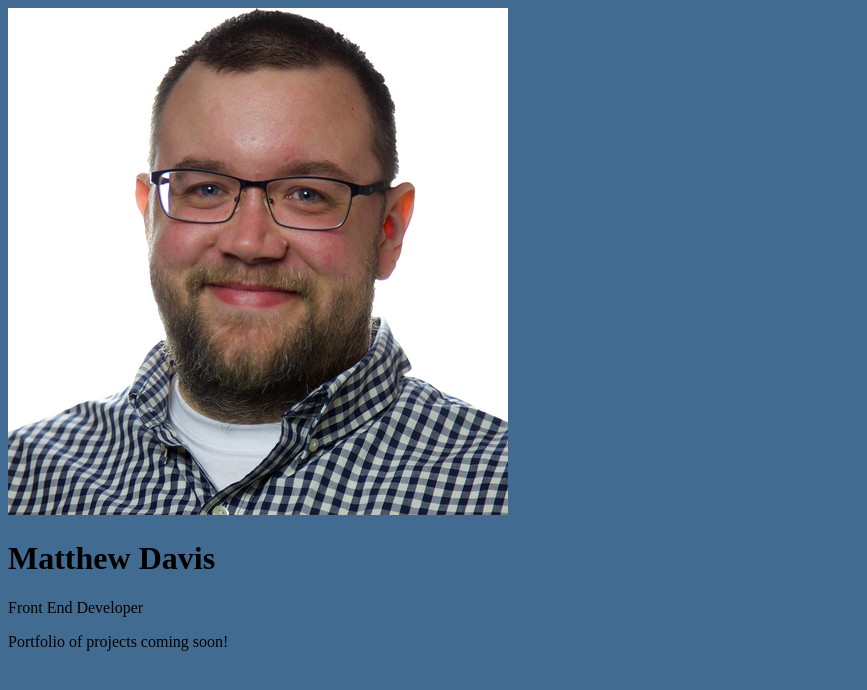
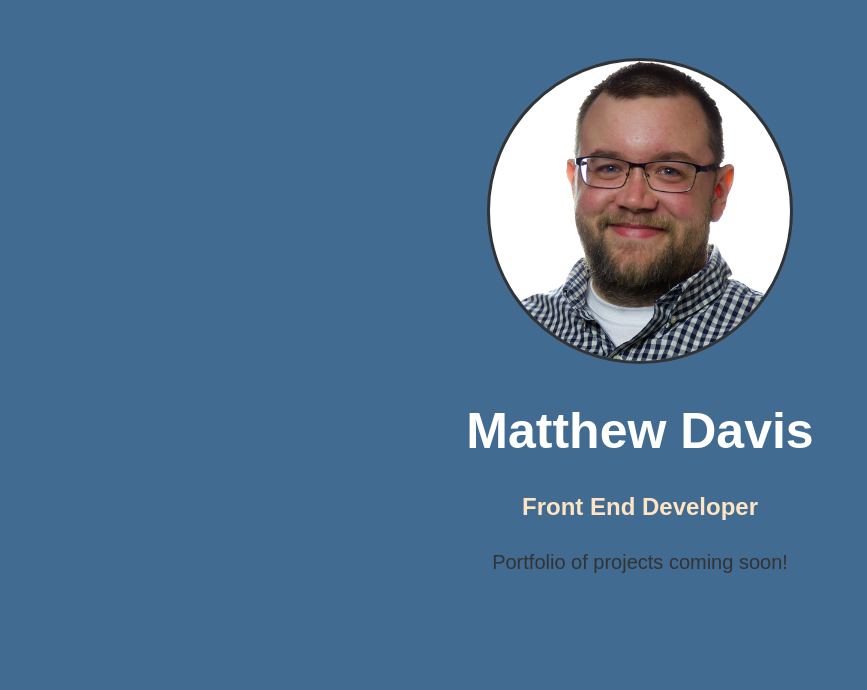
Before and after one commit to mattddev/mattddev, a plain HTML site: page index.html in a window 1280 px wide. Shown: the whole page, without its empty margins (0-867 px from the left). Drawn offline with Linux system fonts and the light colour scheme.

Commit message:
Minor changes

```diff
--- a/css/styles.css
+++ b/css/styles.css
@@ -1,7 +1,28 @@
 body {
     background-color: #426b92;
+    text-align: center;
+    font-family: Arial, Helvetica, sans-serif;
 }
 
 .profile-img {
+    margin-top: 50px;
+    width: 300px;
+    height: 300px;
+    border-radius: 50%;
+    border: 3px solid #333;
+}
 
+h1 {
+    color: white;
+    font-size: 50px;
 }
+
+h2 {
+    color: bisque;
+}
+
+.description {
+    color: #333;
+    margin-top: 30px;
+    font-size: 20px;
+}
--- a/index.html
+++ b/index.html
@@ -11,8 +11,8 @@
         <img class="profile-img" src="img/headshot.png" alt="Profile photo of Matthew Davis">
 
         <h1>Matthew Davis</h1>
-        <p>Front End Developer</p>
-        <p>Portfolio of projects coming soon!</p>
+        <h2>Front End Developer</h2>
+        <p class="description">Portfolio of projects coming soon!</p>
     </main>
 </body>
 </html>
```
